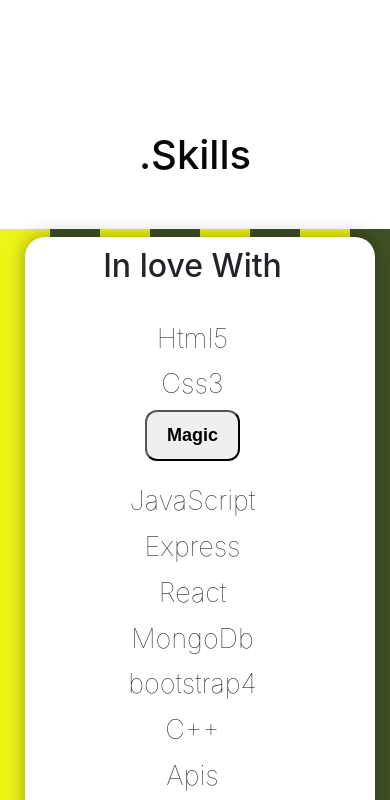
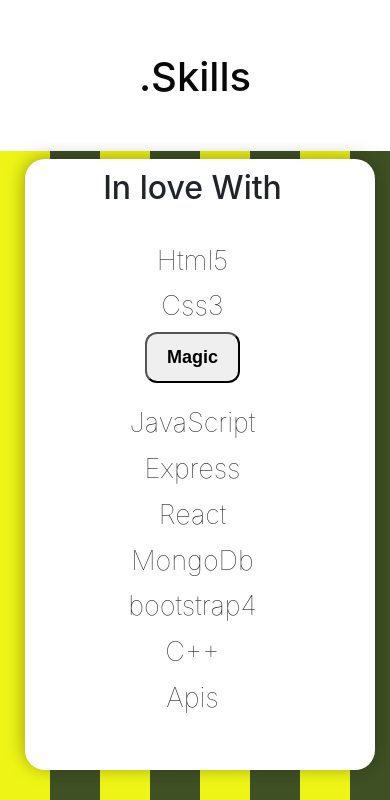
Before and after one commit to sahdev50/sahdevPortofolio, a plain HTML site: page index.html in a window 390 px wide. Shown: the part 2052-2852 px from the top of the page. Drawn offline with nearby package versions, Linux system fonts and the light colour scheme.

Commit message:
responsive design

```diff
--- a/assests/css/style.css
+++ b/assests/css/style.css
@@ -409,3 +409,10 @@
     height: 190vh;
   }
 }
+
+@media (max-width: 667px) {
+  .third-section {
+    margin-top: 90%;
+    height: 160vh;
+  }
+}
```
